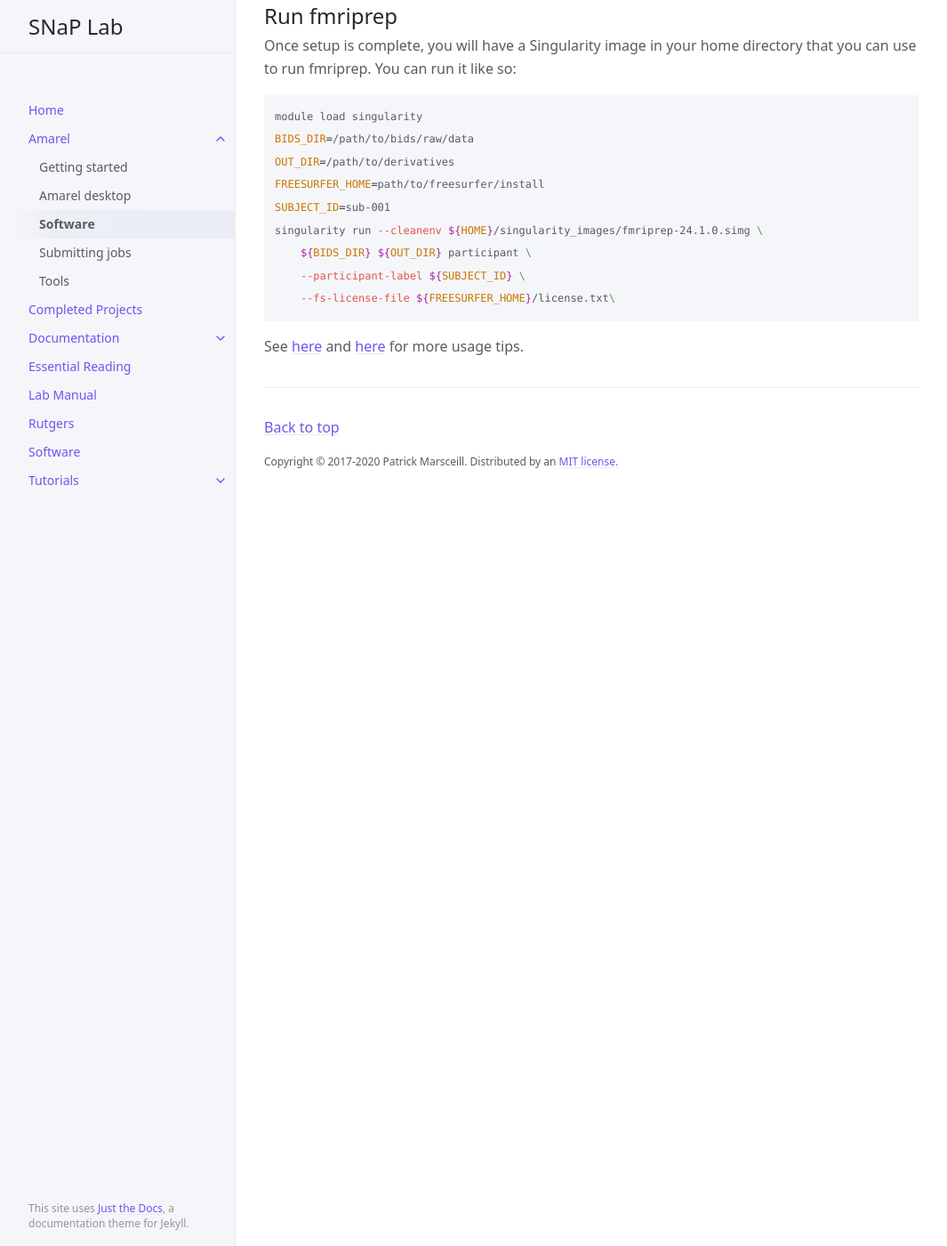
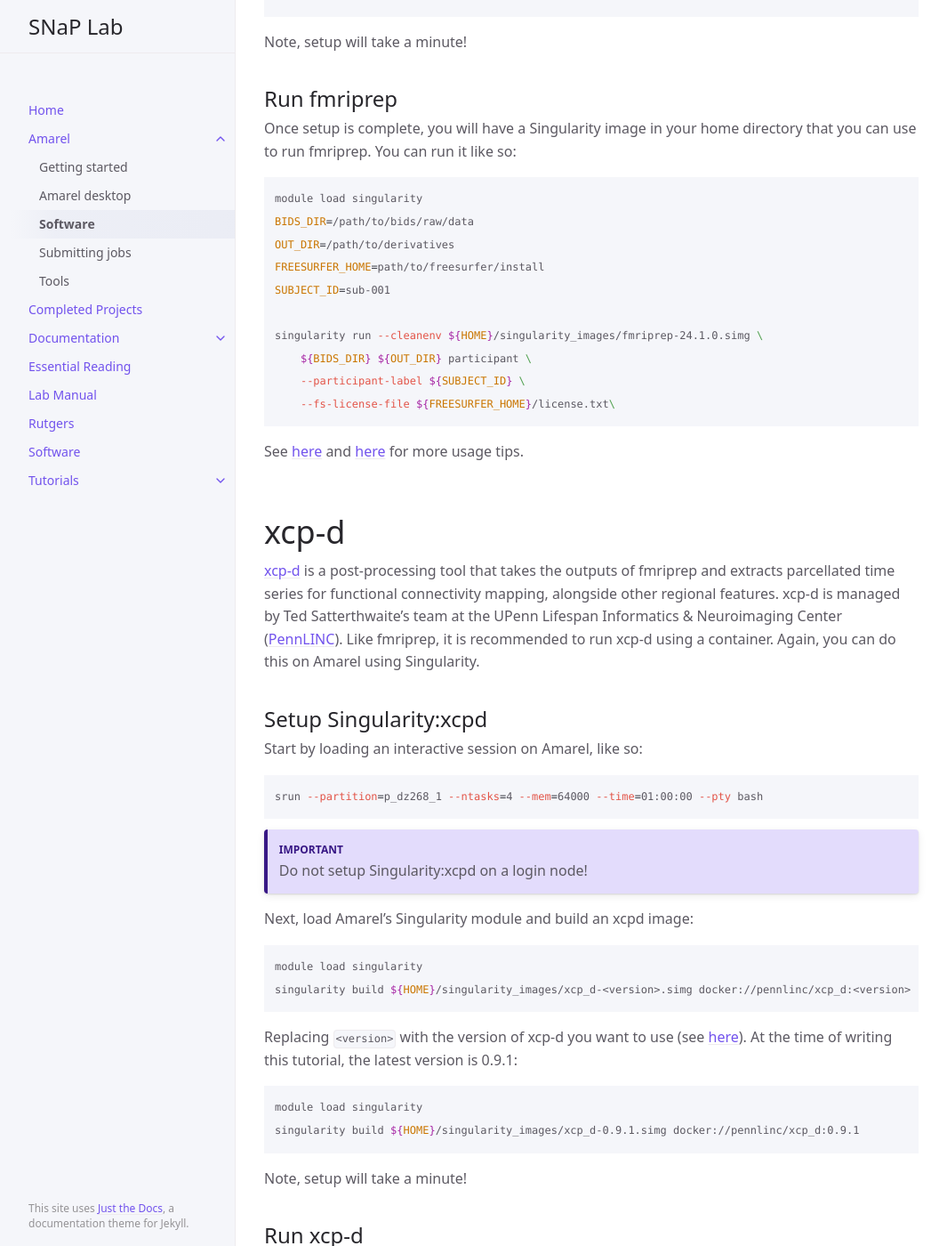
Before and after one commit to LindenParkesLab/snaplab.github.io, a Jekyll site: the page built from docs/amarel/software.md, in a window 1280 px wide and 1400 px high, scrolled down 1249 px. Shown: the whole window at 89% size, without its empty margins (107-1172 px from the left). Built offline with Jekyll 4.4.1, drawn with Linux system fonts in a browser that asks for light colours; cached includes are drawn as plain includes; some of the changed text lies outside the part shown.

Commit message:
added xcpd

````diff
--- a/docs/amarel/software.md
+++ b/docs/amarel/software.md
@@ -18,14 +18,14 @@ has_toc: true
 
 # fmriprep
 
-fmriprep is a popular tool for processing fMRI data. You can read about it [here](https://fmriprep.org/en/stable/index.html). The authors of fmriprep recommend using it via a [Docker](https://www.docker.com/) or [Singularity](https://docs.sylabs.io/guides/3.5/user-guide/introduction.html) container. We agree with this recommendation. Amarel does not have Docker (many HPCs don't!), but it does have Singularity. Let's walkthrough how to use fmriprep on Amarel via Singularity.
+[fmriprep](https://fmriprep.org/en/stable/index.html) is a popular tool for pre-processing fMRI data. The authors of fmriprep recommend using it via a [Docker](https://www.docker.com/) or [Singularity](https://docs.sylabs.io/guides/3.5/user-guide/introduction.html) container. We agree with this recommendation. Amarel does not have Docker (many HPCs don't!), but it does have Singularity. Let's walkthrough how to use fmriprep on Amarel via Singularity.
 
 ## Setup Singularity:fmriprep
 
 Start by loading an interactive session on Amarel, like so:
 
 ```shell
-srun --partition=p_dz268_1 --ntasks=4 --mem=12000 --time=01:00:00 --pty bash
+srun --partition=p_dz268_1 --ntasks=4 --mem=64000 --time=01:00:00 --pty bash
 ```
 
 {: .note-title }
@@ -52,6 +52,7 @@ Replacing `<version>` with the version of fmriprep you want to use (see [here](h
 module load singularity
 singularity build ${HOME}/singularity_images/fmriprep-24.1.0.simg docker://nipreps/fmriprep:24.1.0
 ```
+
 Note, setup will take a minute!
 
 ## Run fmriprep
@@ -64,6 +65,7 @@ BIDS_DIR=/path/to/bids/raw/data
 OUT_DIR=/path/to/derivatives
 FREESURFER_HOME=path/to/freesurfer/install
 SUBJECT_ID=sub-001
+
 singularity run --cleanenv ${HOME}/singularity_images/fmriprep-24.1.0.simg \
     ${BIDS_DIR} ${OUT_DIR} participant \
     --participant-label ${SUBJECT_ID} \
@@ -71,3 +73,57 @@ singularity run --cleanenv ${HOME}/singularity_images/fmriprep-24.1.0.simg \
 ```
 
 See [here](https://fmriprep.org/en/stable/usage.html) and [here](https://www.nipreps.org/apps/singularity/) for more usage tips.
+
+# xcp-d
+
+[xcp-d](https://xcp-d.readthedocs.io/en/latest/index.html) is a post-processing tool that takes the outputs of fmriprep and extracts parcellated time series for functional connectivity mapping, alongside other regional features. xcp-d is managed by Ted Satterthwaite's team at the UPenn Lifespan Informatics & Neuroimaging Center ([PennLINC](https://www.pennlinc.io/)). Like fmriprep, it is recommended to run xcp-d using a container. Again, you can do this on Amarel using Singularity.
+
+## Setup Singularity:xcpd
+
+Start by loading an interactive session on Amarel, like so:
+
+```shell
+srun --partition=p_dz268_1 --ntasks=4 --mem=64000 --time=01:00:00 --pty bash
+```
+
+{: .note-title }
+> Important
+>
+> Do not setup Singularity:xcpd on a login node!
+
+Next, load Amarel's Singularity module and build an xcpd image:
+
+```shell
+module load singularity
+singularity build ${HOME}/singularity_images/xcp_d-<version>.simg docker://pennlinc/xcp_d:<version>
+```
+
+Replacing `<version>` with the version of xcp-d you want to use (see [here](https://xcp-d.readthedocs.io/en/latest/changes.html)). At the time of writing this tutorial, the latest version is 0.9.1:
+
+```shell
+module load singularity
+singularity build ${HOME}/singularity_images/xcp_d-0.9.1.simg docker://pennlinc/xcp_d:0.9.1
+```
+
+Note, setup will take a minute!
+
+## Run xcp-d
+
+Once setup is complete, you will have a Singularity image in your home directory that you can use to run xcp-d. Assuming you have already run fmriprep beforehand, you can run xcp-d like so:
+
+```shell
+module load singularity
+FMRIPREP_DIR=/path/to/derivatives/fmriprep
+XCPD_DIR=/path/to/derivatives/xcpd
+FREESURFER_HOME=path/to/freesurfer/install
+SUBJECT_ID=001
+
+singularity run --cleanenv ${HOME}/singularity_images/xcp_d-0.9.1.simg \
+${FMRIPREP_DIR} ${XCPD_DIR} participant \
+--mode linc -w ${XCPD_DIR}/work --input-type fmriprep --nuisance-regressors 36P --task_id rest \
+--participant-label ${SUBJECT_ID} \
+--fs-license-file ${FREESURFER_HOME}/license.txt \
+--file-format nifti --nthreads 2 --low-mem --mem-gb 16
+```
+
+Note, the above call will only process the resting-state fMRI data.
````
